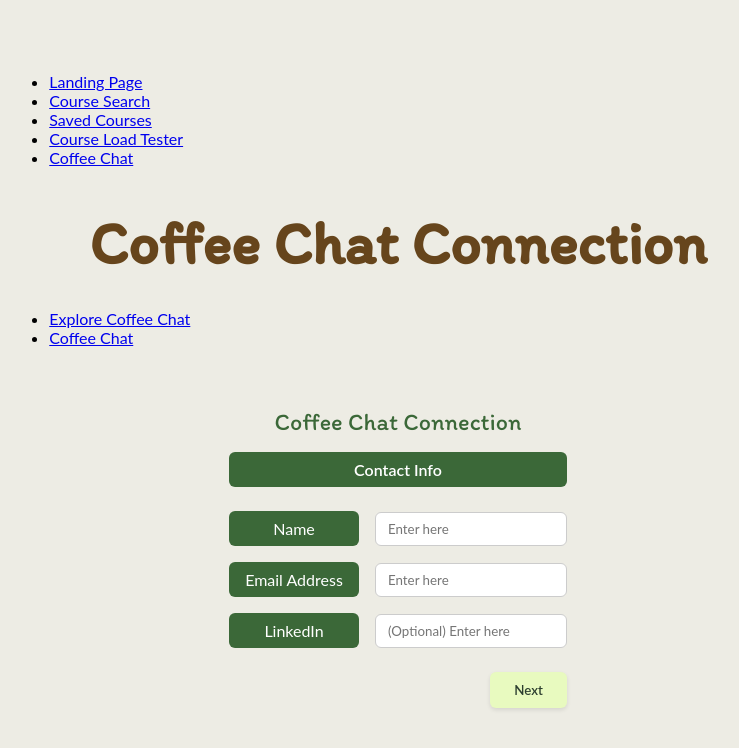
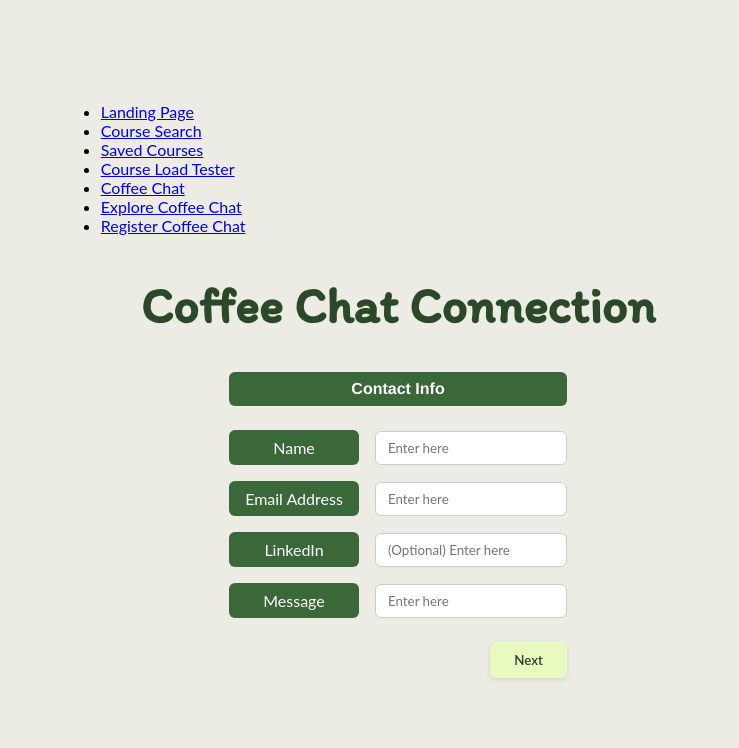
Before and after one commit to dali-lab/wisp25, a React (Vite) app: page /coffeechat/registercoffeechat in a window 1280 px wide. Shown: the top 748 px of the page, without its empty margins (242-981 px from the left). Built offline with nearby package versions, Linux system fonts and the light colour scheme.

Commit message:
updated registration categories

```diff
--- a/src/screens/CoffeeChat/CoffeeChat.tsx
+++ b/src/screens/CoffeeChat/CoffeeChat.tsx
@@ -4,13 +4,13 @@ import { Outlet, Link } from 'react-router-dom';
 const CoffeeChat: React.FC = () => {
   return (
     <div>
-      <h1 className="page-title">Coffee Chat Connection</h1>
       <ul>
+
         <li>
           <Link to="/coffeechat/ExploreCoffeeChat">Explore Coffee Chat</Link>
         </li>
         <li>
-          <Link to="/coffeechat/RegisterCoffeeChat">Coffee Chat</Link>
+          <Link to="/coffeechat/RegisterCoffeeChat">Register Coffee Chat</Link>
         </li>
       </ul>
       <Outlet />
--- a/src/screens/CoffeeChat/ExploreCoffeeChat.tsx
+++ b/src/screens/CoffeeChat/ExploreCoffeeChat.tsx
@@ -107,11 +107,11 @@ const ExploreCoffeeChat: React.FC = () => {
   };
 
   return (
-    <div className="container">
+    <div>
       <header>
         <h1>Coffee Chat Connection</h1>
       </header>
-
+      <div className="container">
         <div className="search-container">
           <input
             type="text"
@@ -143,6 +143,7 @@ const ExploreCoffeeChat: React.FC = () => {
           ))}
         </div>
       </div>
+      </div>
   );
 };
 
--- a/src/screens/CoffeeChat/RegisterCoffeeChat.css
+++ b/src/screens/CoffeeChat/RegisterCoffeeChat.css
@@ -1,6 +1,5 @@
 body {
     background-color: #efeee7;
-    font-family: Arial, sans-serif;
     margin: 0;
     padding: 0;
     display: flex;
@@ -16,10 +15,11 @@ body {
   }
 
   .page-title-title {
+    font-family: 'Itim';
     text-align: center;
-    font-size: 24px;
-    color: #3B6838;
-    font-weight: 500;
+    font-size: 50px;
+    color: #2b4928;
+    font-weight: 600;
     margin-bottom: 16px;
   }
 
@@ -29,6 +29,7 @@ body {
     text-align: center;
     padding: 8px;
     border-radius: 6px;
+    font-family: Helvetica;
     font-weight: 600;
     margin-bottom: 24px;
   }
@@ -38,6 +39,7 @@ body {
     align-items: center;
     gap: 16px;
     margin-bottom: 16px;
+    font-family: Helvetica;
   }
 
   .form-label {
--- a/src/screens/CoffeeChat/RegisterCoffeeChat.tsx
+++ b/src/screens/CoffeeChat/RegisterCoffeeChat.tsx
@@ -14,10 +14,10 @@ const RegisterCoffeeChat = () => {
 
   return (
     <div>
+      <div>
+        <h1 className="page-title-title"> Coffee Chat Connection </h1>
+      </div>
       <div className="container">
-        <div>
-          <h1 className="page-title-title"> Coffee Chat Connection </h1>
-        </div>
         {page === 1 && (
           <div className="first-page">
             <div className="section-header"> Contact Info </div>
@@ -50,6 +50,15 @@ const RegisterCoffeeChat = () => {
                 />
               </div>
 
+              <div className="form-group">
+                <label className="form-label"> Message </label>
+                <input
+                  type="text"
+                  placeholder="Enter here"
+                  className="form-input"
+                />
+              </div>
+
               <div className="button-container">
                 <button
                   type="submit"
@@ -66,6 +75,15 @@ const RegisterCoffeeChat = () => {
             <div className="section-header"> Academic Info </div>
 
             <form onSubmit={handleNext}>
+            <div className="form-group">
+                <label className="form-label"> Grad Year </label>
+                <input
+                  type="number"
+                  placeholder="Enter here"
+                  className="form-input"
+                />
+              </div>
+
               <div className="form-group">
                 <label className="form-label"> Major </label>
                 <input
@@ -76,7 +94,16 @@ const RegisterCoffeeChat = () => {
               </div>
 
               <div className="form-group">
-                <label className="form-label"> Academic Background </label>
+                <label className="form-label"> Minor </label>
+                <input
+                  type="text"
+                  placeholder="Enter here"
+                  className="form-input"
+                />
+              </div>
+
+              <div className="form-group">
+                <label className="form-label"> Academic Interest </label>
                 <input
                   type="text"
                   placeholder="Enter here"
--- a/src/screens/CoffeeChat/StudentContact.tsx
+++ b/src/screens/CoffeeChat/StudentContact.tsx
@@ -1,5 +1,5 @@
 import React from 'react';
-import '../../components/contactCard.css';
+import './contactCard.css';
 import { useNavigate, useLocation } from 'react-router-dom';
 
 const ContactCard: React.FC = ({ }) => {
@@ -16,7 +16,7 @@ const ContactCard: React.FC = ({ }) => {
       <div className="student-card-wrapper">
         <div className="student-content">
           <div className="info-section">
-            <h2 className="info-title">Academic Background</h2>
+            <h2 className="info-title">Academic Interest</h2>
             <div className="info-box">
               I am currently studying math with a potential minor in International Relations. On campus, I am a tour guide and involved with the writing center.
             </div>
@@ -25,8 +25,8 @@ const ContactCard: React.FC = ({ }) => {
           <div className="info-section">
             <h2 className="info-title">Contact Info {studentId} </h2>
             <div className="info-box">
-              student.28@dartmouth.edu<br />
-              LinkedIn: student-2028
+              <p>student.28@dartmouth.edu</p>
+              <p>LinkedIn: student-2028</p>
             </div>
           </div>
         </div>
--- a/src/components/contactCard.css
+++ b/src/screens/CoffeeChat/contactCard.css
@@ -10,9 +10,9 @@
 
 .page-title {
     font-family: 'Itim';
-    font-size: 60px;
+    font-size: 50px;
     font-weight: bold;
-    color: #66451C;
+    color: #2b4928;
     margin-bottom: 30px;
     text-align: center;
 }
--- a/src/screens/CourseLoadTester.css
+++ b/src/screens/CourseLoadTester.css
@@ -22,31 +22,27 @@ body {
   }
 
   .main-container {
+    max-width: 1800px;
     display: flex;
     flex-direction: row;
     padding: 30px;
   }
 
   .course-container {
-    width: 50%;
+    width: 100%;
     height: 400px;
-    border: 2px solid #3B6838;
-    background-color: #3B6838;
+    border: 2px solid #efeee7;
+    background-color: #efeee7;
     position: relative;
     text-align: center;
   }
 
   .tester-container {
-    width: 50%;
+    width: 100%;
     height: 400px;
     text-align: center;
-  }
-
-  .container-label {
-    width: 50%;
-    height: 400px;
-    border: 2px solid #3B6838;
-    background-color: #3B6838;
+    border: 2px solid #efeee7;
+    background-color: #efeee7;
     position: relative;
     text-align: center;
   }
--- a/src/screens/CourseLoadTester.tsx
+++ b/src/screens/CourseLoadTester.tsx
@@ -14,7 +14,7 @@ const CourseLoadTester = () => {
       <h1 className="page-name"> Course Load Tester </h1>
       <div className="main-container">
         <div className="course-container">
-          <h2 className="tester-container"> Saved Courses </h2>
+          <h2 > Saved Courses </h2>
           {cards.map((card) => (
             <Draggable key={card.id} bounds="parent">
               <div className="card-card">
@@ -23,8 +23,8 @@ const CourseLoadTester = () => {
             </Draggable>
           ))}
         </div>
-        <div className="tester-contianer">
-          <h2 className="container-label"> Test Course Load </h2>
+        <div className="tester-container">
+          <h2> Test Course Load </h2>
         </div>
       </div>
     </div>
--- a/src/styles/CoffeeChat.css
+++ b/src/styles/CoffeeChat.css
@@ -23,14 +23,14 @@ header {
     display: flex;
     justify-content: space-between;
     align-items: center;
-    margin-bottom: 30px;
 }
+
 h1 {
     margin: 40px;
     font-family: 'Itim';
-    font-size: 60px;
+    font-size: 50px;
     font-weight: 600;
-    color: #66451C;
+    color: #2b4928;
 }
 
 .search-container {
@@ -42,7 +42,7 @@ h1 {
     width: 100%;
     border: 3px solid #8b4513;
     border-radius: 20px;
-    margin: 30px 20px;
+    margin: 0 20px 30px 20px;
     padding: 5px;
 }
 
@@ -109,7 +109,7 @@ h1 {
 .student-topbar {
     background-color: #3B6838;
     color: #fff;
-    padding: 20px;
+    padding: 15px;
     width: 100%;
     flex-shrink: 0;
     display: flex;
```
Lines whose indentation alone changed are shown as unchanged.
